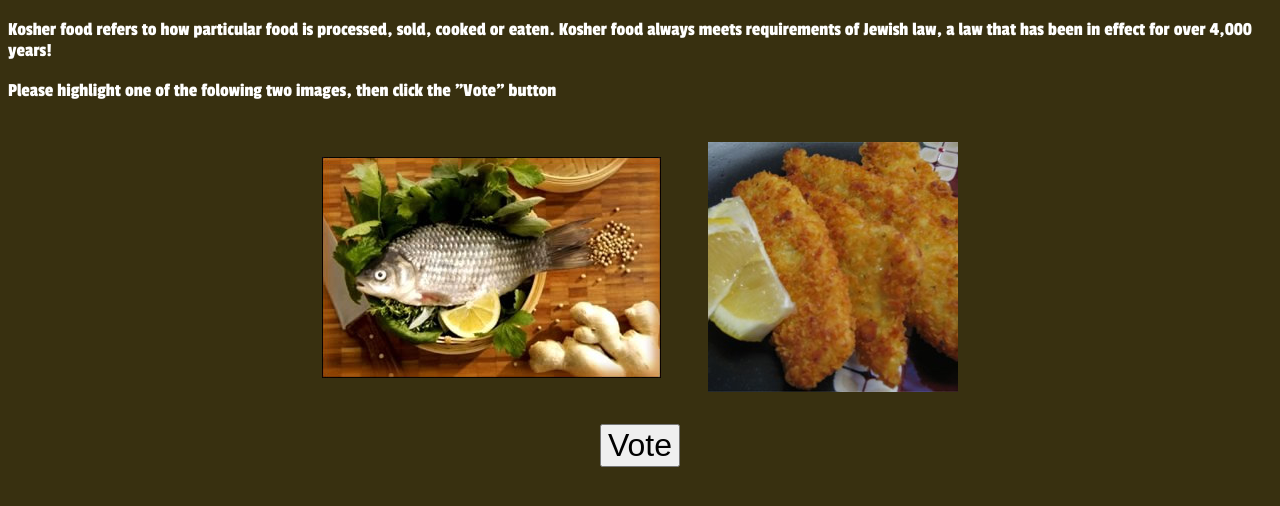
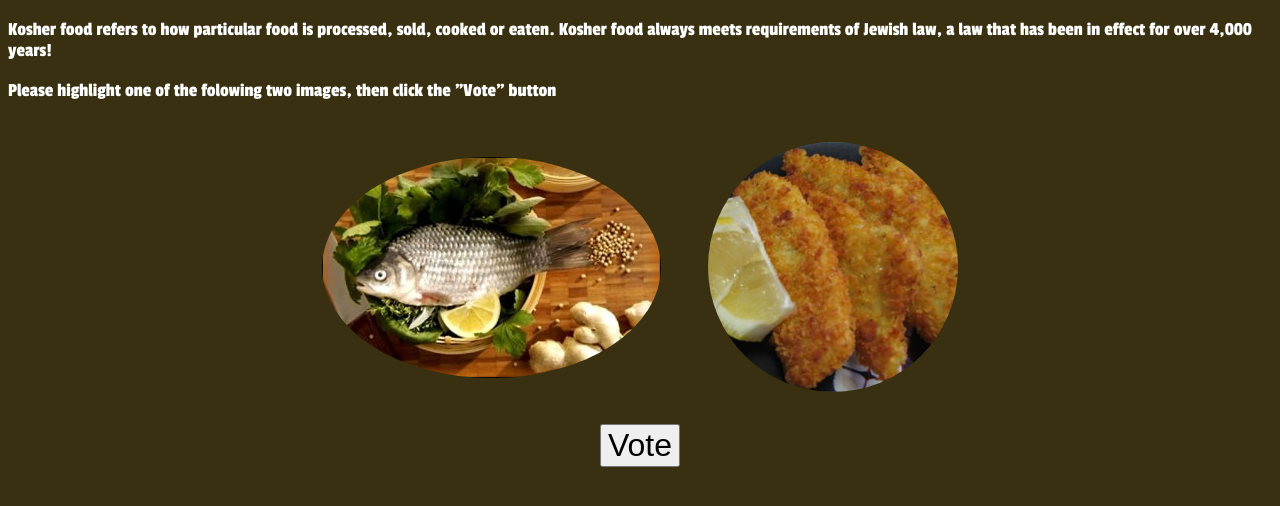
Before and after one commit to aminasenge5/KosherAmina-Andy, a plain HTML site: page index.html in a window 1280 px wide. Shown: the part 60-566 px from the top of the page. Drawn offline with Linux system fonts and the light colour scheme.

Commit message:
changed border radius of pics

```diff
--- a/style.css
+++ b/style.css
@@ -14,6 +14,8 @@ img {
   max-height: 350px;
   margin: 2px;
   vertical-align: middle;
+  border-radius: 55%
+
 }
 
 #divImgs{
```
